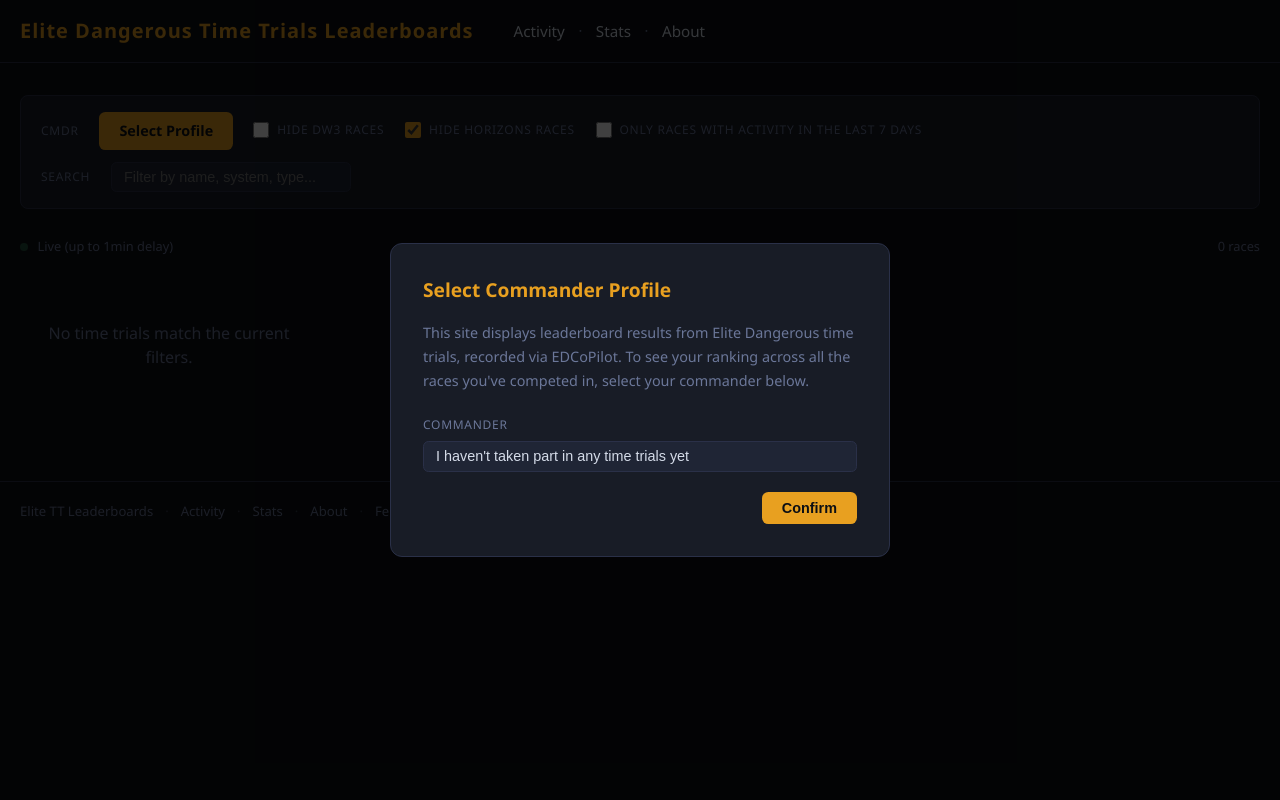
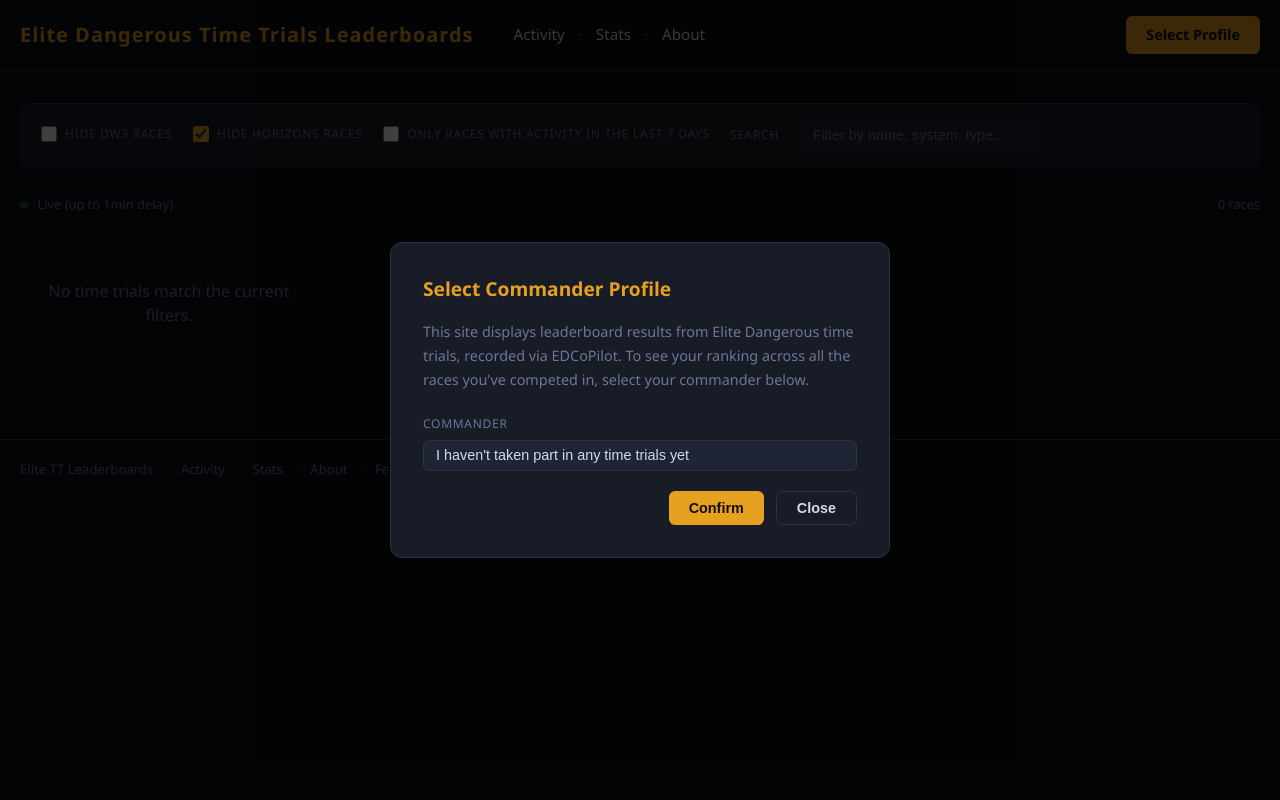
Before and after one commit to vladigor/ed-timetrials-leaderboard, a FastAPI app: page / in a window 1280 px wide. Run offline with FastAPI, Linux system fonts and the light colour scheme; data that the repository does not hold is empty.

Commit message:
Move cmdr profile button to the header

```diff
--- a/static/css/style.css
+++ b/static/css/style.css
@@ -89,6 +89,14 @@ a:hover { text-decoration: underline; }
   font-size: 0.9rem;
 }
 
+.header-profile {
+  display: flex;
+  align-items: center;
+  gap: .6rem;
+  margin-left: auto;
+  font-size: 0.9rem;
+}
+
 /* ============================================================
    Breadcrumb
    ============================================================ */
@@ -713,6 +721,24 @@ a:hover { text-decoration: underline; }
 }
 .btn-primary:hover { opacity: .85; text-decoration: none; }
 
+.btn-secondary {
+  background: transparent;
+  color: var(--text);
+  border: 1px solid var(--border);
+  border-radius: .4rem;
+  padding: .5rem 1.25rem;
+  font-size: .9rem;
+  font-weight: 600;
+  cursor: pointer;
+  transition: border-color .15s, color .15s;
+  text-decoration: none;
+}
+.btn-secondary:hover {
+  border-color: var(--text-muted);
+  color: var(--text-muted);
+  text-decoration: none;
+}
+
 .btn-chip {
   background: transparent;
   color: var(--text-muted);
@@ -805,7 +831,7 @@ a:hover { text-decoration: underline; }
 }
 .profile-modal-field select:focus   { border-color: var(--accent-dim); }
 .profile-modal-field select:disabled { opacity: .4; }
-.profile-modal-actions   { display: flex; justify-content: flex-end; }
+.profile-modal-actions   { display: flex; justify-content: flex-end; gap: .75rem; }
 
 /* Commander name links (in race table + profile label) */
 .cmdr-link          { color: var(--text); }
--- a/static/js/index.js
+++ b/static/js/index.js
@@ -1,5 +1,6 @@
 import { formatTime, relativeTime, esc, ordinal } from './utils.js';
 import { ChangePoller } from './poller.js';
+import { updateProfileDisplay } from './profile.js';
 
 // ── State ──────────────────────────────────────────────────────────────────
 let allRaces      = [];
@@ -28,15 +29,16 @@ const btnChangeProfile = document.getElementById('btn-change-profile');
 const profileOverlay   = document.getElementById('profile-overlay');
 const modalCmdrSelect  = document.getElementById('modal-cmdr-select');
 const modalConfirm     = document.getElementById('modal-confirm');
+const modalClose       = document.getElementById('modal-close');
 
 // ── Init ───────────────────────────────────────────────────────────────────
 async function init() {
   // Sanity check — surface missing elements immediately
   const missing = [grid, statusDot, statusText, searchInput, checkActive, checkCmdrRaces, checkHideDW3, checkHideHorizons, cmdrRacesGroup,
-    countLabel, profileLabel, btnChangeProfile, profileOverlay, modalCmdrSelect, modalConfirm]
+    countLabel, profileLabel, btnChangeProfile, profileOverlay, modalCmdrSelect, modalConfirm, modalClose]
     .map((el, i) => el ? null : ['races-grid','status-dot','status-text','filter-search','filter-active',
       'filter-cmdr-races','filter-hide-dw3','filter-hide-horizons','filter-cmdr-races-group','race-count','profile-label',
-      'btn-change-profile','profile-overlay','modal-cmdr-select','modal-confirm'][i])
+      'btn-change-profile','profile-overlay','modal-cmdr-select','modal-confirm','modal-close'][i])
     .filter(Boolean);
   if (missing.length) {
     console.error('Missing DOM elements:', missing);
@@ -47,7 +49,8 @@ async function init() {
   checkCmdrRaces.checked = filterCmdrRaces;
   checkHideDW3.checked   = filterHideDW3;
   checkHideHorizons.checked = filterHideHorizons;
-  updateProfileLabel();
+  updateProfileDisplay();
+  updateCmdrRacesGroup();
 
   await Promise.all([loadRaces(), loadCommanders(), loadNewRaces()]);
 
@@ -84,7 +87,8 @@ async function init() {
     filterCmdr = modalCmdrSelect.value;
     localStorage.setItem('tt_filter_cmdr', filterCmdr);
     localStorage.setItem('tt_profile_set', '1');
-    updateProfileLabel();
+    updateProfileDisplay();
+    updateCmdrRacesGroup();
     hideProfileModal();
     loadRaces();
   });
@@ -93,6 +97,7 @@ async function init() {
     if (!filterCmdr) { e.preventDefault(); showProfileModal(); }
   });
   btnChangeProfile.addEventListener('click', showProfileModal);
+  modalClose.addEventListener('click', hideProfileModal);
 
   if (localStorage.getItem('tt_profile_set') !== '1') {
     showProfileModal();
@@ -276,18 +281,11 @@ function raceCard(r) {
 }
 
 // ── Profile modal ───────────────────────────────────────────────────────────
-function updateProfileLabel() {
+function updateCmdrRacesGroup() {
   if (filterCmdr) {
-    const profileUrl = `/cmdr/${encodeURIComponent(filterCmdr)}`;
-    profileLabel.textContent = `CMDR ${filterCmdr}`;
-    profileLabel.href = profileUrl;
-    btnChangeProfile.style.display = '';
     cmdrRacesGroup.style.display = '';
     checkCmdrRaces.checked = filterCmdrRaces;
   } else {
-    profileLabel.textContent = 'Select Profile';
-    profileLabel.href = '#';
-    btnChangeProfile.style.display = 'none';
     cmdrRacesGroup.style.display = 'none';
   }
 }
--- a/templates/base.html
+++ b/templates/base.html
@@ -30,6 +30,10 @@
           <span class="sep">&middot;</span>
           <a href="/about">About</a>
         </div>
+        <div class="header-profile">
+          <a id="profile-label" class="btn-primary" href="#">Select Profile</a>
+          <button id="btn-change-profile" class="btn-chip" style="display:none">Change</button>
+        </div>
       </div>
     </div>
   </header>
@@ -54,6 +58,10 @@
     </div>
   </footer>
 
+  <script type="module">
+    import { initProfileSelector } from '/static/js/profile.js?v={{ v }}';
+    initProfileSelector();
+  </script>
   {% block extra_scripts %}{% endblock %}
 </body>
 </html>
--- a/templates/index.html
+++ b/templates/index.html
@@ -9,13 +9,7 @@
     </div>
 
     <section class="filter-bar" aria-label="Filters">
-      <div class="filter-group">
-        <span class="filter-group-label">Cmdr</span>
-        <div class="profile-display-row">
-          <a id="profile-label" class="btn-primary" href="#">Select Profile</a>
-          <button id="btn-change-profile" class="btn-chip" style="display:none">Change</button>
-        </div>
-      </div>
+
       <div class="filter-group" style="justify-content:flex-end">
         <label class="filter-toggle">
           <input type="checkbox" id="filter-hide-dw3">
@@ -70,6 +64,7 @@
       </div>
       <div class="profile-modal-actions">
         <button id="modal-confirm" class="btn-primary">Confirm</button>
+        <button id="modal-close" class="btn-secondary">Close</button>
       </div>
     </div>
   </div>
```
Also changed, not shown: static/js/profile.js (added, +52 -0 lines).
